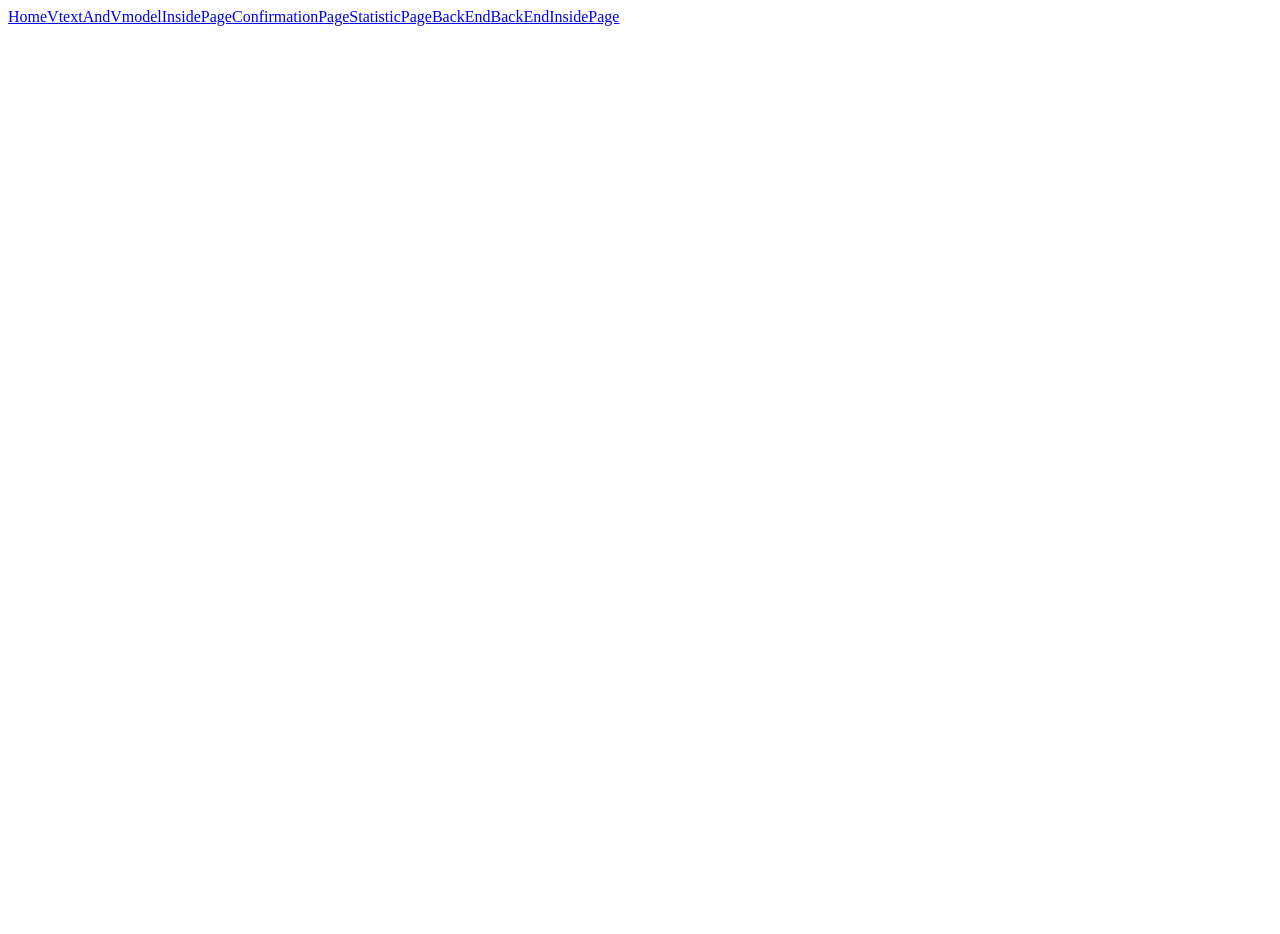
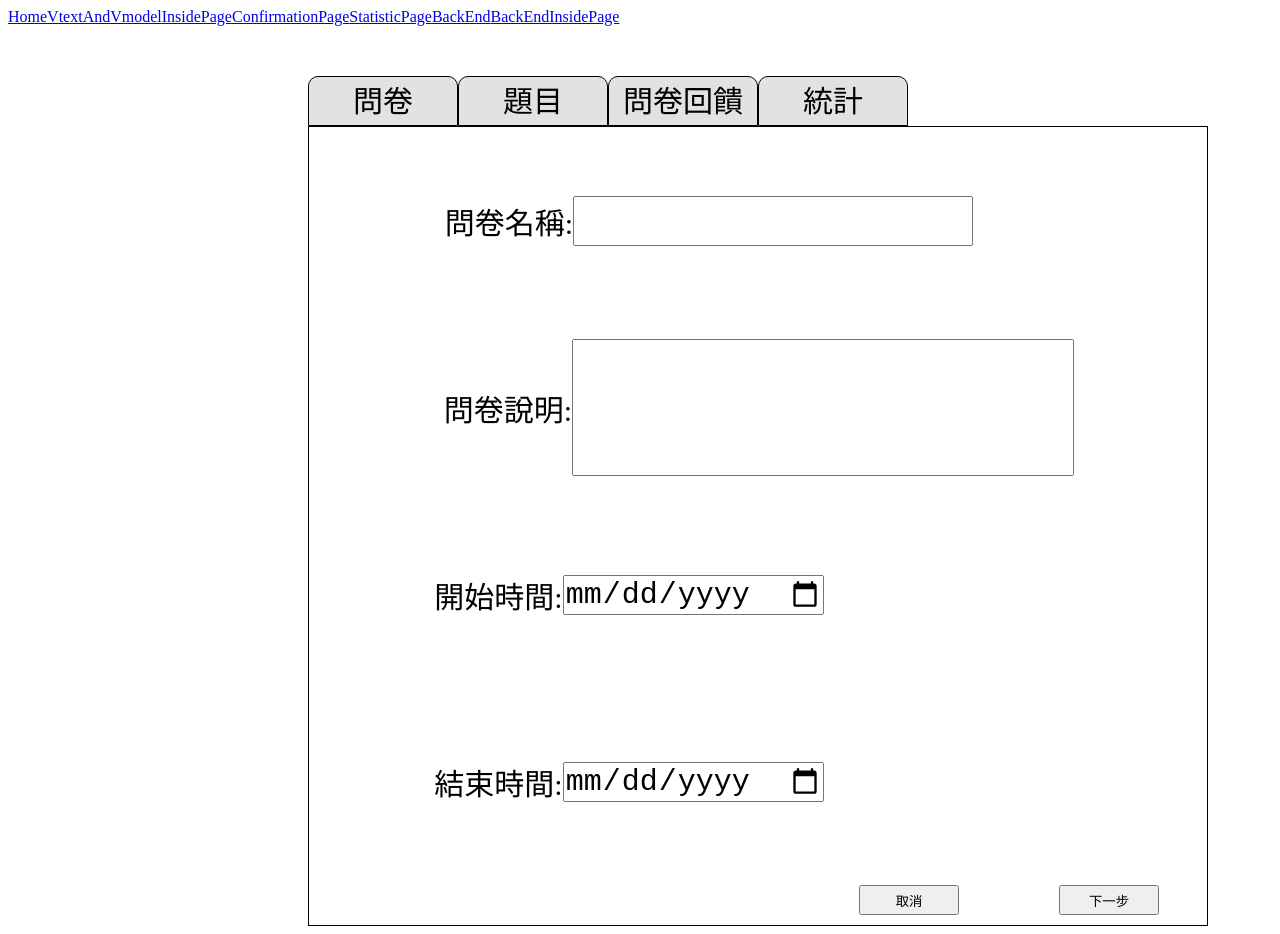
Before and after one commit to Jung0210/-questionnaire, a Vue app: page /BackEndInsidePage in a window 1280 px wide. Before the commit the page ends 800 px from the top, so only its background shows below. Built offline with nearby package versions, Linux system fonts and the light colour scheme; the HTML template or start-up script is replaced by a standard one.

Commit message:
榕駿0725 20:19

```diff
--- a/src/views/BackEndInsidePage.vue
+++ b/src/views/BackEndInsidePage.vue
@@ -3,6 +3,46 @@
 </script>
 
 <template>
+    <div class="Group0">
+        <div class="circle1">
+            <p>問卷</p>
+        </div>
+        <div class="circle2">
+            <p>題目</p>
+        </div>
+        <div class="circle3">
+            <p>問卷回饋</p>
+        </div>
+        <div class="circle4">
+            <p>統計</p>
+        </div>
+    </div>
+    <div class="Group1">
+        <div class="oval1">
+            <p>問卷名稱:</p>
+            <input type="text">
+        </div>
+        <div class="oval2">
+            <p>問卷說明:</p>
+            <textarea name="" id=""></textarea>
+        </div>
+        <div class="oval3">
+            <p>開始時間:</p>
+            <input type="date" id="bookdate" name="">
+        </div>
+        <div class="oval4">
+            <p>結束時間:</p>
+            <input type="date" id="bookdate" name="">
+        </div>
+        <div class="Group2">
+            <div class="bean1">
+                <button class="Cancel">取消</button>
+            </div>
+            <div class="bean2">
+                <button class="next">下一步</button>
+            </div>
+        </div>
+    </div>
 </template>
 <style scoped lang="scss">
 * {
@@ -14,4 +54,185 @@
 body {
     overflow-x: hidden;
 }
+
+.Group0 {
+    width: 900px;
+    height: 50px;
+    // border: 1px solid rgb(0, 0, 0);
+    display: flex;
+    margin-left: 300px;
+    margin-top: 50px;
+
+    .circle1 {
+        width: 150px;
+        height: 50px;
+        border: 1px solid rgb(0, 0, 0);
+        border-top-left-radius: 10px;
+        border-top-right-radius: 10px;
+        background-color: #e2e2e2;
+        text-align: center;
+        font-size: 30px;
+
+        &:hover {
+            background-color: rgb(255, 255, 255);
+        }
+
+    }
+
+    .circle2 {
+        width: 150px;
+        height: 50px;
+        border: 1px solid rgb(0, 0, 0);
+        border-top-left-radius: 10px;
+        border-top-right-radius: 10px;
+        background-color: #e2e2e2;
+        text-align: center;
+        font-size: 30px;
+
+        &:hover {
+            background-color: rgb(255, 255, 255);
+        }
+    }
+
+    .circle3 {
+        width: 150px;
+        height: 50px;
+        border: 1px solid rgb(0, 0, 0);
+        border-top-left-radius: 10px;
+        border-top-right-radius: 10px;
+        background-color: #e2e2e2;
+        text-align: center;
+        font-size: 30px;
+
+        &:hover {
+            background-color: rgb(255, 255, 255);
+        }
+    }
+
+    .circle4 {
+        width: 150px;
+        height: 50px;
+        border: 1px solid rgb(0, 0, 0);
+        border-top-left-radius: 10px;
+        border-top-right-radius: 10px;
+        background-color: #e2e2e2;
+        text-align: center;
+        font-size: 30px;
+
+        &:hover {
+            background-color: rgb(255, 255, 255);
+        }
+
+    }
+}
+
+.Group1 {
+    width: 900px;
+    height: 800px;
+    border: 1px solid rgb(0, 0, 0);
+    margin-left: 300px;
+    display: flex;
+    flex-direction: column;
+    position: relative;
+
+    .oval1 {
+        width: 900px;
+        height: 200px;
+        // border: 1px solid rgb(0, 0, 0);
+        display: flex;
+        justify-content: center;
+        align-items: center;
+        font-size: 30px;
+        padding-right: 100px;
+
+        input {
+            width: 400px;
+            height: 50px;
+        }
+    }
+
+    .oval2 {
+        width: 900px;
+        height: 200px;
+        // border: 1px solid rgb(0, 0, 0);
+        display: flex;
+        justify-content: center;
+        align-items: center;
+        font-size: 30px;
+
+        textarea {
+            width: 502px;
+            height: 137px;
+            resize: none;
+        }
+    }
+
+    .oval3 {
+        width: 900px;
+        height: 200px;
+        // border: 1px solid rgb(0, 0, 0);
+        display: flex;
+        justify-content: center;
+        align-items: center;
+        font-size: 30px;
+        padding-right: 260px;
+
+        input {
+            font-size: 30px;
+        }
+    }
+
+    .oval4 {
+        width: 900px;
+        height: 200px;
+        // border: 1px solid rgb(0, 0, 0);
+        display: flex;
+        justify-content: center;
+        align-items: center;
+        font-size: 30px;
+        padding-right: 260px;
+
+        input {
+            font-size: 30px;
+        }
+
+    }
+
+    .Group2 {
+        width: 400px;
+        height: 50px;
+        // border: 1px solid rgb(0, 0, 0);
+        display: flex;
+        margin-left: 500px;
+
+        .bean1 {
+            width: 200px;
+            height: 50px;
+            // border: 1px solid rgb(0, 0, 0);
+            display: flex;
+            justify-content: center;
+            align-items: center;
+
+            .Cancel {
+                width: 100px;
+                height: 30px;
+            }
+        }
+
+        .bean2 {
+            width: 200px;
+            height: 50px;
+            // border: 1px solid rgb(0, 0, 0);
+            display: flex;
+            justify-content: center;
+            align-items: center;
+
+            .next {
+                width: 100px;
+                height: 30px;
+            }
+        }
+    }
+
+}
 </style>
```
